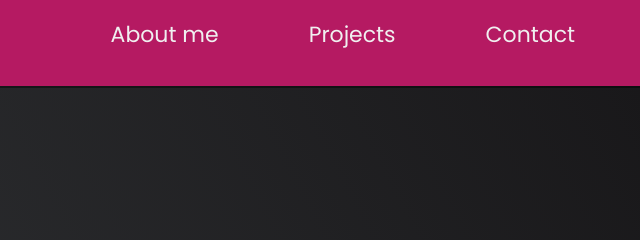
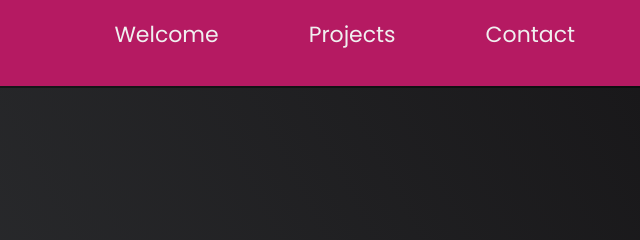
Before and after one commit to miladelfino/miladelfino.github.io, a plain HTML site: page index.html in a window 1280 px wide. Shown: the top 240 px of the page, 640-1280 px from the left. Drawn offline with Linux system fonts and the light colour scheme.

Commit message:
Update index.html

```diff
--- a/index.html
+++ b/index.html
@@ -15,7 +15,7 @@
     <!-- START NAV -->
     <nav id="navbar" class="nav">
         <ul class="nav-list">
-            <li><a href="#welcome-section">About me</a></li>
+            <li><a href="#welcome-section">Welcome</a></li>
             <li><a href="#projects">Projects</a></li>
             <li><a href="#contact">Contact</a></li>
         </ul>
```
